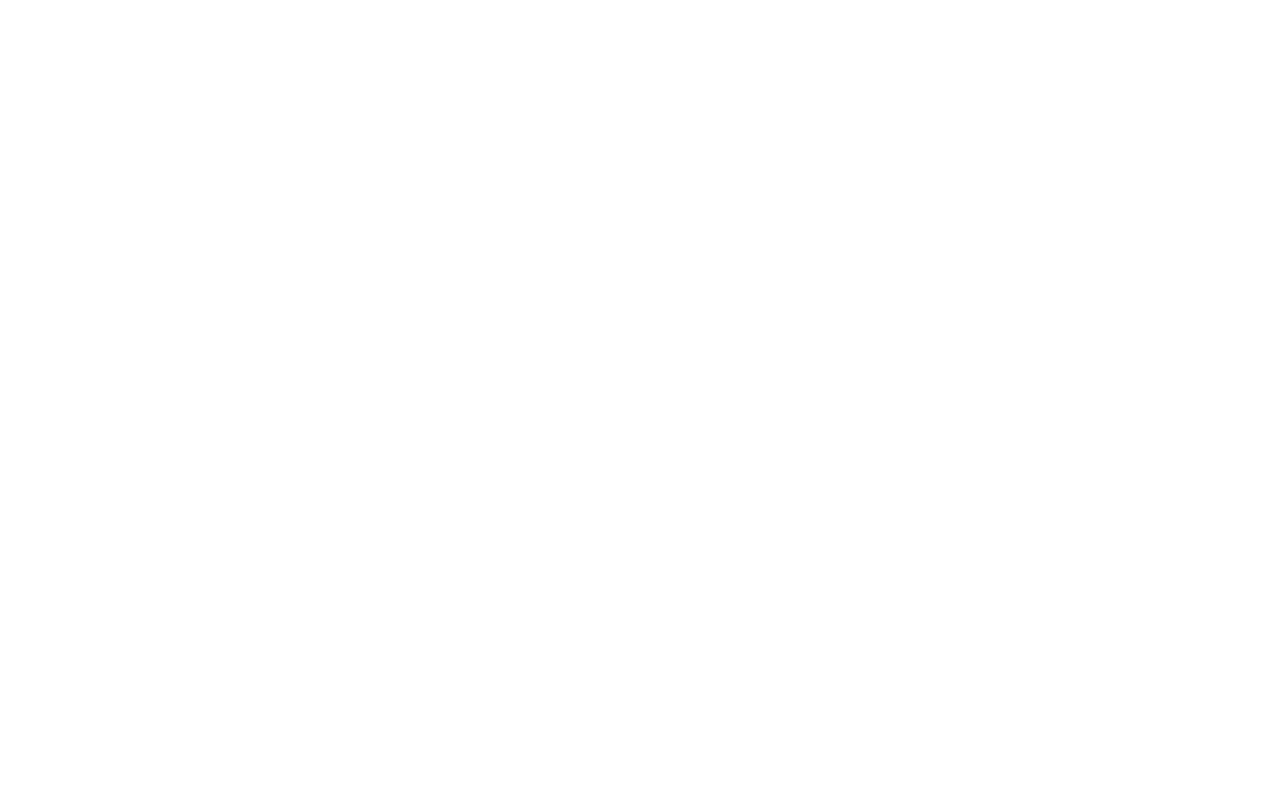
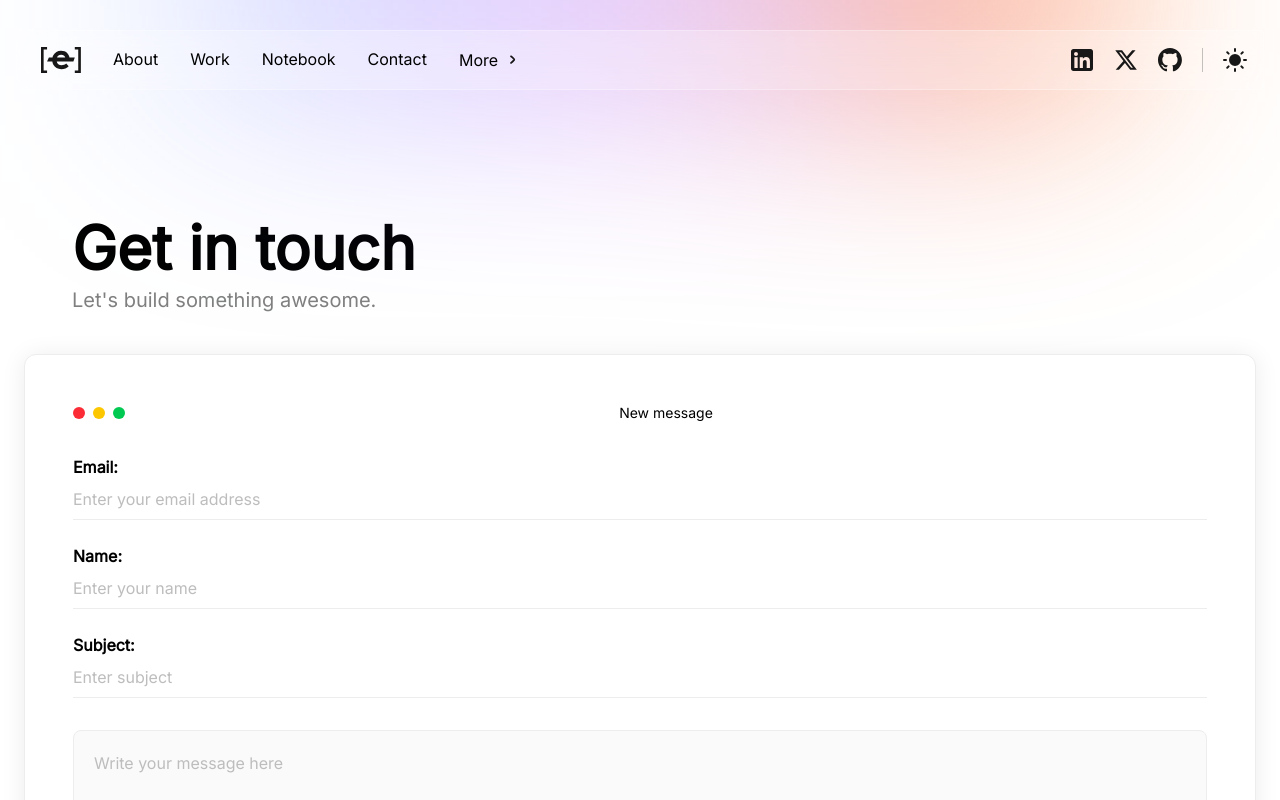
Before and after one commit to Celestial00/clone, a React (Vite) app: page /contact in a window 1280 px wide. Before the commit this address had no page. Shown: the top 800 px of the page. Built offline with nearby package versions, Linux system fonts and the light colour scheme.

Commit message:
contact page merge

```diff
--- a/src/App.jsx
+++ b/src/App.jsx
@@ -7,6 +7,8 @@
 import Note from "./Pages/Note";
 import BookShelf from "./Pages/BookShelf";
 import TechStack from "./Pages/TechStack";
+import contactPage from "./Pages/ContactPage";
+import ContactPage from "./Pages/ContactPage";
 
 export default function App() {
   return (
@@ -20,6 +22,7 @@
             <Route path="/books" element={<BookShelf />} />
             <Route path="/Tech" element={<TechStack />} />
             <Route path="/about" element={<AboutPage />} />
+            <Route path="/contact" element={<ContactPage />} />
           </Route>
         </Routes>
       </Router>
--- a/src/Pages/ContactPage.jsx
+++ b/src/Pages/ContactPage.jsx
@@ -3,7 +3,7 @@
 export default function ContactPage() {
   return (
     <div className="flex flex-col items-center justify-center min-h-[80vh] pt-16 md:pt-24 pb-8 md:pb-10 px-2 bg-white dark:bg-[#0d0d0d]">
-      <div className="w-full max-w-3xl mx-auto">
+      <div className="w-full">
         <div className="pl-4 md:pl-8 lg:pl-12">
           <h1 className="text-3xl sm:text-4xl md:text-5xl lg:text-6xl font-bold text-black dark:text-white text-left mb-2 mt-6 md:mt-8">Get in touch</h1>
           <p className="text-[#808080] text-base sm:text-lg md:text-xl text-left mb-6 md:mb-10">Let's build something awesome.</p>
```
